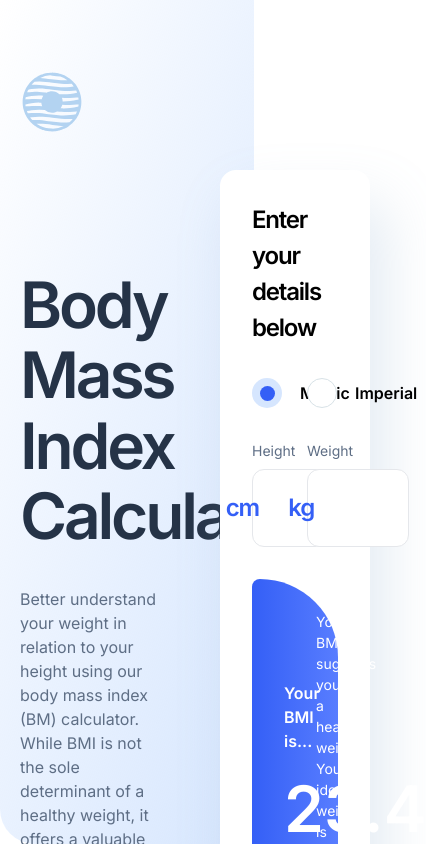
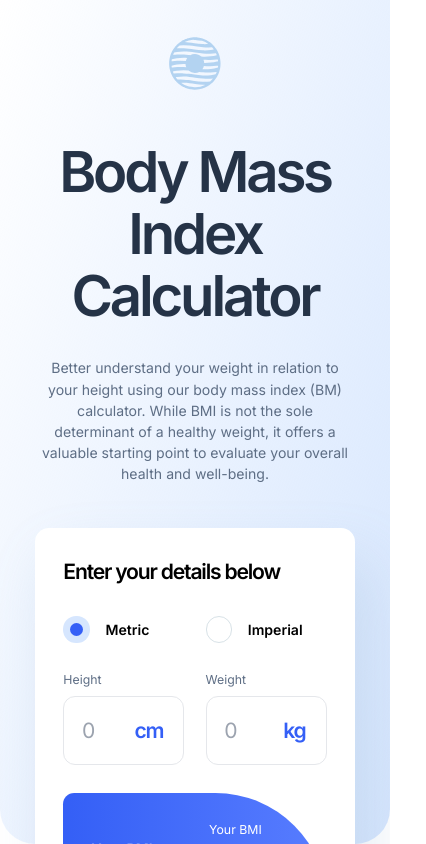
Before and after one commit to Alinaswe3/bmi-calculator, a Svelte app: page / in a window 390 px wide. Shown: the top 844 px of the page, 426 px wide, since content can reach past the window. Built offline with nearby package versions, Linux system fonts and the light colour scheme.

Commit message:
Made hero responsive on tablet

```diff
--- a/src/App.svelte
+++ b/src/App.svelte
@@ -12,7 +12,7 @@
     .container {
         max-width: 1160px;
         margin: auto;
-        padding: 0 2rem;
+        padding: 0 4rem;
     }
 
     #hero-overlay {
@@ -25,4 +25,10 @@
         background-image: linear-gradient(290deg, #D6E6FE 0%, rgba(214, 252, 254, 0.00) 100%);
     }
 
+    @media (max-width: 62.5em) {
+        #hero-overlay {
+            width: 100%;
+        }
+    }
+
 </style>
--- a/src/app.postcss
+++ b/src/app.postcss
@@ -8,6 +8,12 @@ html {
 font-size: 62.5%;
 }
 
+@media (max-width: 62.5em) {
+html {
+font-size: 55%;
+}
+}
+
 body {
 font-family: 'Inter', sans-serif;
 }
--- a/src/lib/sections/Hero.svelte
+++ b/src/lib/sections/Hero.svelte
@@ -3,11 +3,10 @@
 
     let systemSelected = "metric";
 
-    $: console.log(systemSelected);
 </script>
 
-<header class="grid grid-cols-2 justify-between gap-[5rem] relative min-h-fit h-screen pt-[17rem]">
-    <div class="pt-[10rem]">
+<header class="grid grid-cols-2 tablet:grid-cols-1 justify-between gap-[5rem] relative min-h-fit h-screen pt-[17rem] tablet:pt-[6rem]">
+    <div class="pt-[10rem] tablet:text-center">
         <h1 class="tracking-[-3.2px] text-h-xl font-semibold leading-heading mb-[3.5rem] text-gunmetal">Body Mass<br/>Index
             Calculator
         </h1>
@@ -63,7 +62,9 @@
             </p>
         </div>
     </div>
-    <img alt="Logo" class="absolute top-[7rem] left-0 h-[6.4rem] w-[6.4rem]" src="/images/logo.svg"/>
+    <img alt="Logo"
+         class="absolute top-[7rem] tablet:top-[4rem] left-0 tablet:left-1/2 tablet:-translate-x-1/2 h-[6.4rem] w-[6.4rem]"
+         src="/images/logo.svg"/>
 </header>
 
 <style>
--- a/tailwind.config.cjs
+++ b/tailwind.config.cjs
@@ -3,6 +3,9 @@ const config = {
     content: ["./src/**/*.{html,js,svelte,ts}"],
 
     theme: {
+        screens: {
+            tablet: {max: "62.5em"}
+        },
         extend: {
             colors: {
                 blue: "#345ff6",
```
Lines whose indentation alone changed are shown as unchanged.
